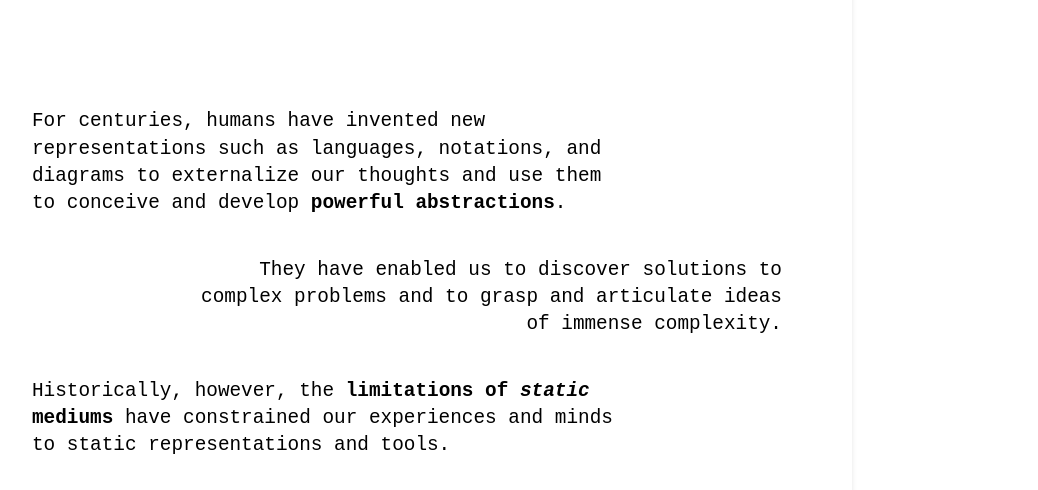
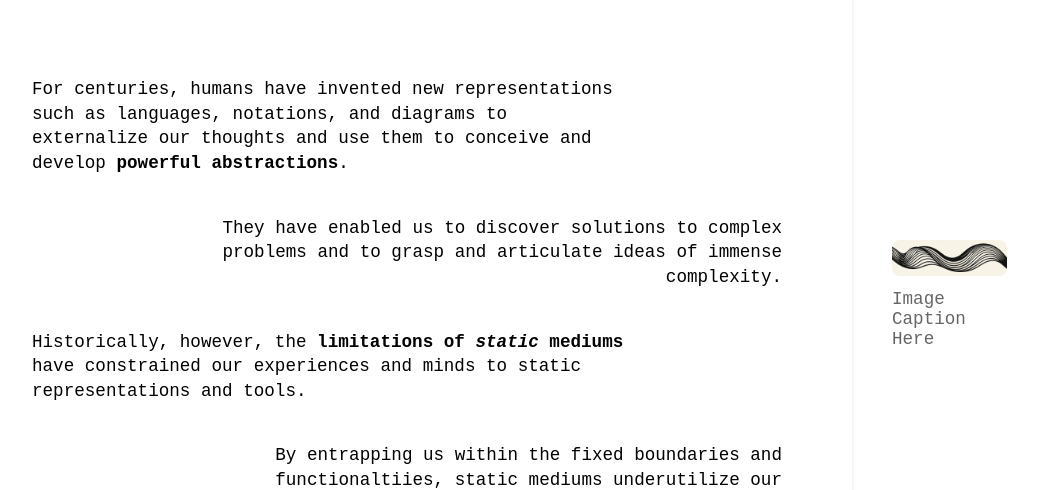
Before and after one commit to dynamicabstractions/dynamicabstractions.github.io, a plain HTML site: page index.html in a window 1280 px wide. Shown: the part 470-960 px from the top of the page, without its empty margins (233-1271 px from the left). Drawn offline with Linux system fonts and the light colour scheme.

Commit message:
Change display to grid in order to be able to add figure(s) and quote(s) on the right side of the content

```diff
--- a/index.html
+++ b/index.html
@@ -7,9 +7,8 @@
     <link rel="stylesheet" href="styles.css">
 </head>
 <body>
-  <div class="container">
-    <main>
-      <div>
+  <div class="grid-container">
+    <main class="content">
         <img src="img/image.png" style="width:100%">
         <h1 class="right-aligned">dynamic<br>abstractions</h1>
         <blockquote class="right-aligned">
@@ -46,20 +45,6 @@
             Our mission is to advance the field of dynamic representations and tools through research and the development of innovative tools. We strive to build a vibrant community of enthusiasts and professionals interested in this domain, providing a collaborative space for sharing knowledge and learning. By fostering an environment of cooperation and exploration, we aim to enhance understanding and facilitate advancements in dynamic representations and tools.
           </p>
         </section>
-        <!-- <hr class="horizontal-line-long">
-        <br>
-        <section id="values" class="section">
-          <h2 class="center-aligned">values</h2>
-          <p>We explore new forms of interaction and interfaces that .
-            <ul>
-              <li>It will enable creators to create & modify dynamic representations / notations spontaneously.</li>
-              <li>It will facilitates more powerful ways of thinking to creators, by navigating between different abstractions & modalities.</li>
-              <li>Empower? Something about Generative interactions, stemming from human-AI collaboration?</li>
-              <li>Core users: Creators, scientists, engineers, designers… [spell out creators: where does this apply??] [Thinkers - Hari]
-              </li>
-            </ul>
-          </p>
-        </section> -->
         <hr class="horizontal-line-long">
         <section id="agenda" class="section">
           <h2 class="center-aligned">agenda</h2>
@@ -83,10 +68,7 @@
             <hr class="horizontal-line-short">
             <h4>discord</h4>
             <p class="center-aligned">
-              <!-- Seeking a place to share your thoughts and discuss concepts surrounding dynamic abstractions?<br><br> -->
               We are building a community where you can connect with others interested in this topic.
-              <!-- <br><br> -->
-              <!-- Whether you're a creator, researcher, or enthusiast, we welcome you to join us. -->
             </p>
             <a href="https://discord.gg/Eedv5R9g" class="join-button">Join our Discord server</a>
           </div>
@@ -108,17 +90,14 @@
           For any questions, please email to dynamicabstractions [at] gmail [dot] com.
       </section>
     </main>
-    <!-- <aside>
-        <div class="toc">
-          <ul>
-              <li><a href="#background">Background</a></li>
-              <li><a href="#mission">Mission</a></li>
-              <li><a href="#values">Values</a></li>
-              <li><a href="#agenda">Agenda</a></li>
-          </ul>
-        </div>
-    </aside> -->
-  </div>
+    <figure id="figure1" class="figure">
+      <img src="img/image.png" alt="Descriptive Image Text">
+      <figcaption>Image Caption Here</figcaption>
+    </figure>
+    <figure id="figure2" class="figure">
+      <img src="img/image.png" alt="Descriptive Image Text">
+      <figcaption>Image Caption Here</figcaption>
+    </figure>
   <script src="script.js"></script>
 </body>
 </html>
--- a/styles.css
+++ b/styles.css
@@ -1,13 +1,62 @@
 /* styles.css */
-body, html {
+body {
+    margin: 0;
     height: 100%;
-    margin: 0;
+    display: flex;
+    justify-content: center;
+    align-items: center;
+    font-size:1.1rem;
     font-family: monospace;
-    font-size:1.1rem;
 }
 
-html {
-    scroll-behavior: smooth;
+.grid-container {
+    display: grid;
+    grid-template-columns: 1fr auto 1fr; /* Adjust as needed */
+    /* grid-template-rows: auto 200px auto; Adjust '200px' or use 'auto' or 'fr' units */
+    grid-template-rows: 1fr 1fr 1fr 1fr 1fr 1fr 1fr 1fr 1fr 1fr; /* More rows for finer control */
+    grid-template-areas: "content figure";
+    width: 100%;
+    margin: auto;
+    /* gap: 20px; Space between the content and figure */
+}
+
+.content {
+    grid-area: content;
+    grid-column: 2 / 3;
+    grid-row: 1 / -1; /* Spans from the first to the last row */
+    max-width: 750px; /* Fixed width for the main content */
+    width: 100%;
+    padding: 70px;
+    /* background-color: #f9f9f9;  */
+    /* Light background for the content area */
+    box-shadow: 0 2px 5px rgba(0,0,0,0.1); /* Optional: Adds shadow for better focus */
+    overflow-y: auto; /* Enables scrolling if content overflows */
+}
+
+#figure1 {
+    grid-column: 3 / 4; /* Right column */
+    grid-row: 3 / 10;
+}
+
+#figure2 {
+    grid-column: 3 / 4; /* Right column */
+    grid-row: 5 / 10; /* Middle row, aligned with the content */
+}
+
+.figure {
+    grid-column: 3 / 4;
+    max-width: 500px;
+}
+
+.figure img {
+    max-width: 100%;
+    height: auto;
+    border-radius: 8px;
+}
+
+.figure figcaption {
+    margin-top: 8px;
+    color: #666;
 }
 
 blockquote {
@@ -55,31 +104,7 @@ section {
 .content::-webkit-scrollbar {
     display: none;
 }
-.container {
-    display: flex;
-    justify-content: center; /* Centers the content horizontally */
-    align-items: flex-start; /* Aligns items to the top */
-    height: 100vh;
-    padding: 20px 0; /* Adds top and bottom padding to the container */
-}
 
-main {
-    max-width: 750px; /* Fixed width for the main content */
-    width: 60%;
-    padding: 70px;
-    /* background-color: #f9f9f9;  */
-    /* Light background for the content area */
-    box-shadow: 0 2px 5px rgba(0,0,0,0.1); /* Optional: Adds shadow for better focus */
-    overflow-y: auto; /* Enables scrolling if content overflows */
-}
-
-aside {
-    display: flex;
-    flex-direction: column;
-    justify-content: center;
-    padding: 20px;
-    height: 100%; /* Ensures aside takes full height */
-}
 
 .toc {
     position: sticky;
@@ -116,7 +141,6 @@ aside {
 }
 
 section#agenda {
-
     li {
         padding-bottom: 10px;
     }
@@ -156,13 +180,35 @@ button:hover {
 }
 
 /* Media Query for Mobile Devices */
-@media (max-width: 950px) {
-    .toc {
-        display: none;  /* Hide TOC on smaller screens */
+@media (max-width: 1200px) {
+    .figure {
+        display: none; /* Hide the figure or adjust as necessary */
+    }
+    body {
+        display: flex;
+        justify-content: center;
+        align-items: center;
+    }
+    .grid-container {
+        display: flex;
+        justify-content: center;
+        align-items: flex-start;
     }
     .content {
-        width: 100%;  /* Make content take full width */
-        margin: 0;  /* Remove margins */
-        padding: 10px;  /* Adjust padding for smaller screens */
+        display: flex;
+        flex-direction: column;
+        width: 80%;
+        padding: 20px;
     }
 }
+
+/* Media Query for Mobile Devices */
+/* Media Query for Mobile Devices */
+@media (max-width: 570px) {
+    .subscription-form {
+        display: flex;
+    }
+    .subscription-form input, .subscription-form button {
+        margin: 10px;
+    }
+}
```
